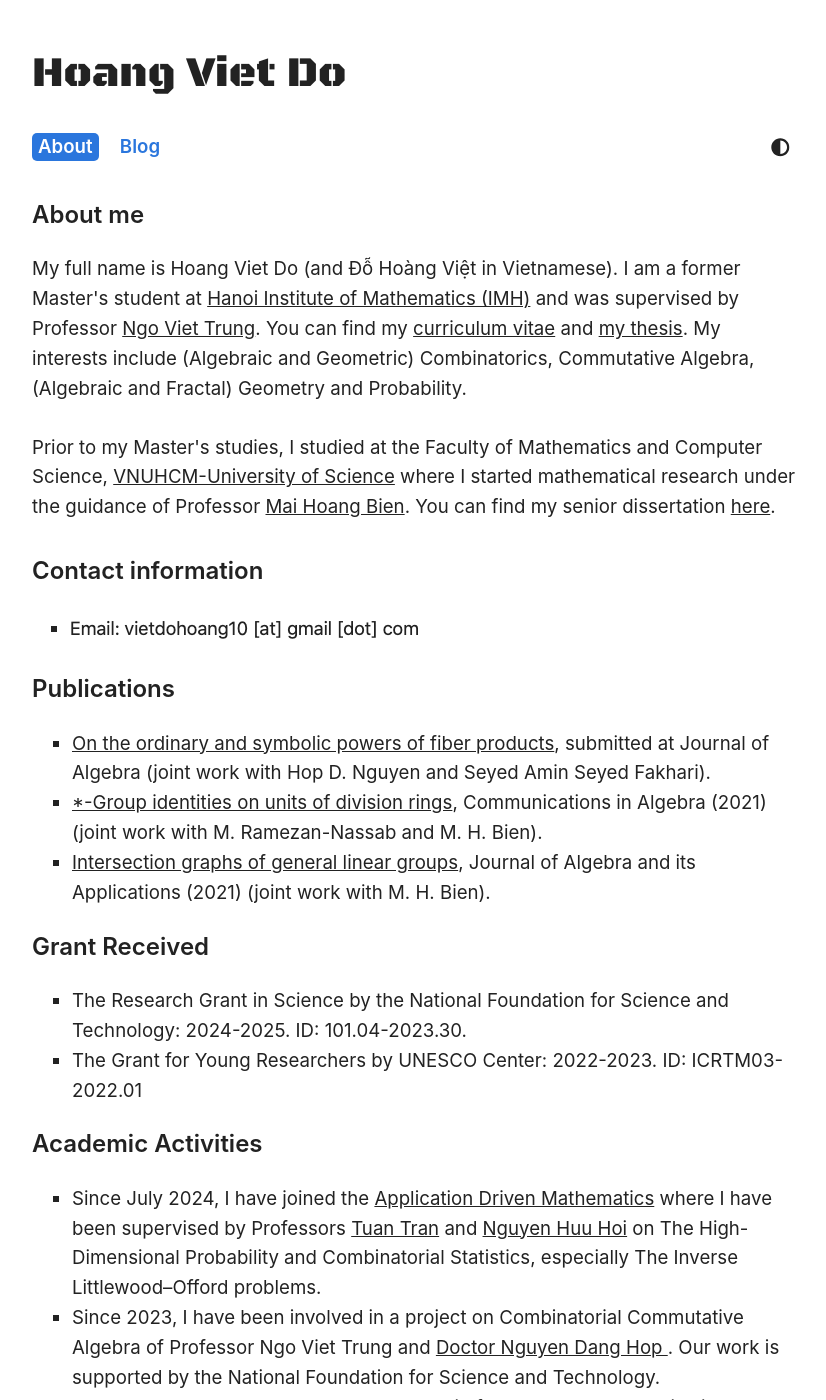
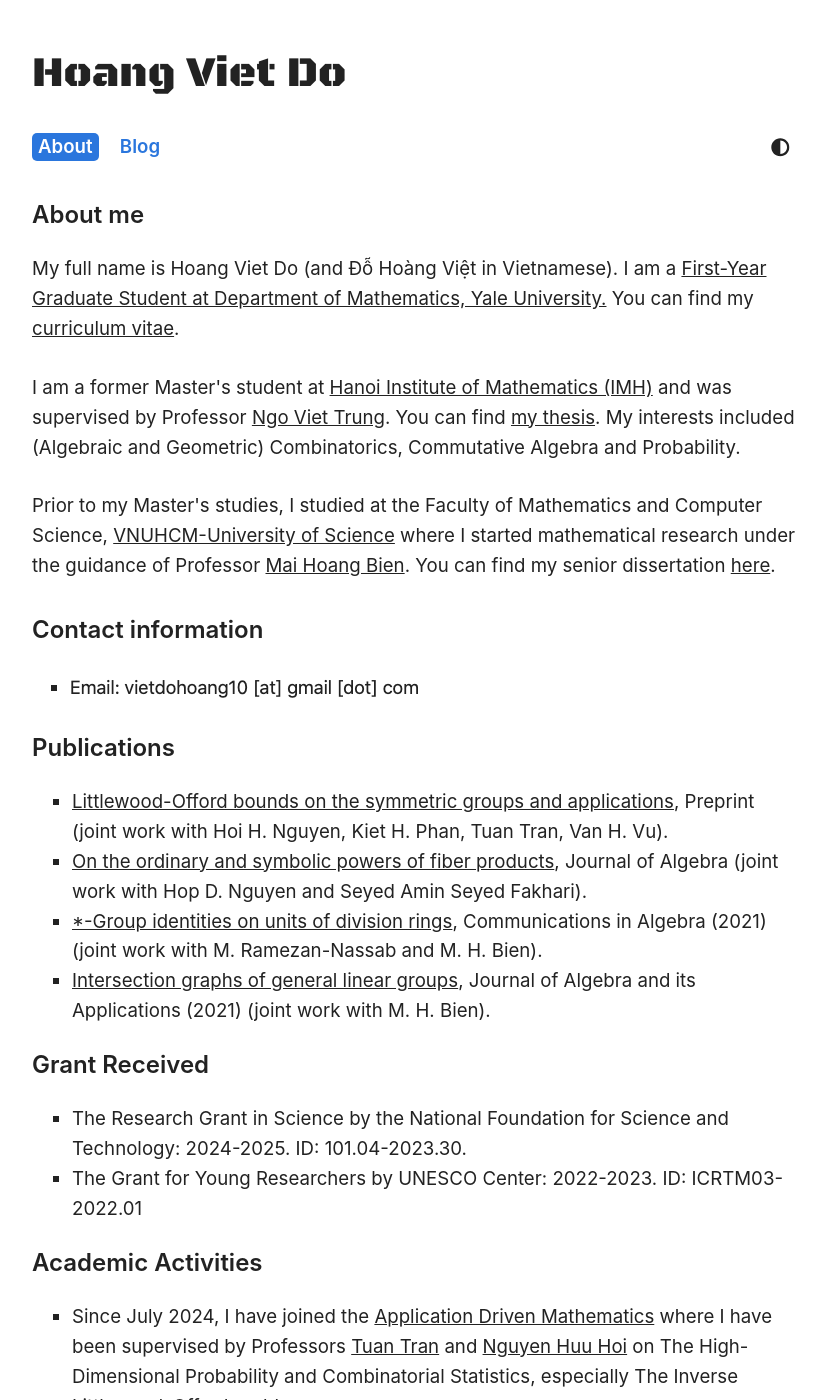
Before and after one commit to hvietdo/hvietdo.github.io, a Jekyll site: the page built from index.html, in a window 1280 px wide and 1400 px high. Shown: the whole window, without its empty margins (224-1050 px from the left). Built offline with Jekyll 4.4.1, drawn with Linux system fonts in a browser that asks for light colours; the list of posts is cut into pages by our own code; comment, search, counter and statistics services are not loaded.

Commit message:
“1-1-2026”

```diff
--- a/index.html
+++ b/index.html
@@ -9,7 +9,9 @@ clipboard: true
     About me
 </h2>
 <p>
-    My full name is Hoang Viet Do (and Đỗ Hoàng Việt in Vietnamese). I am a former Master's student at <a href="http://math.ac.vn/en/trang-chu/gioi-thieu-vien-toan.html" target="_blank" >Hanoi Institute of Mathematics (IMH)</a> and was supervised by Professor <a href="http://math.ac.vn/en/component/staff/?task=getProfile&staffID=64" target="_blank" >Ngo Viet Trung</a>. You can find my <a href="docs/CV.pdf" target="_blank">curriculum vitae</a> and <a href="docs/MasterThesis.pdf" target="_blank">my thesis</a>. My interests include (Algebraic and Geometric) Combinatorics, Commutative Algebra, (Algebraic and Fractal) Geometry and Probability.
+    My full name is Hoang Viet Do (and Đỗ Hoàng Việt in Vietnamese). I am a  <a href="https://math.yale.edu/profile/hoang-viet-do" target="_blank" >First-Year Graduate Student at Department of Mathematics, Yale University.</a> You can find my <a href="docs/CV.pdf" target="_blank">curriculum vitae</a>.
+<p>
+    I am a former Master's student at <a href="http://math.ac.vn/en/trang-chu/gioi-thieu-vien-toan.html" target="_blank" >Hanoi Institute of Mathematics (IMH)</a> and was supervised by Professor <a href="http://math.ac.vn/en/component/staff/?task=getProfile&staffID=64" target="_blank" >Ngo Viet Trung</a>. You can find <a href="docs/MasterThesis.pdf" target="_blank">my thesis</a>. My interests included (Algebraic and Geometric) Combinatorics, Commutative Algebra and Probability.
 <p>
     Prior to my Master's studies, I studied at the Faculty of Mathematics and Computer Science, <a href="https://www.hcmus.edu.vn/" target="_blank" >VNUHCM-University of Science</a> where I started mathematical research under the guidance of Professor <a href="https://en.hcmus.edu.vn/mai-hoang-bien" target="_blank" >Mai Hoang Bien</a>. You can find my senior dissertation <a href="docs/thesis.pdf" target="_blank">here</a>.
 </p>
@@ -21,7 +23,8 @@ clipboard: true
     Publications
 </h2>
     <ul>
-    <li><a href="https://arxiv.org/abs/2409.17551" target="_blank">On the ordinary and symbolic powers of fiber products</a>, submitted at Journal of Algebra (joint work with Hop D. Nguyen and Seyed Amin Seyed Fakhari).</li>
+    <li><a href="https://arxiv.org/abs/2512.21779" target="_blank">Littlewood-Offord bounds on the symmetric groups and applications</a>, Preprint (joint work with Hoi H. Nguyen, Kiet H. Phan, Tuan Tran, Van H. Vu).</li>
+    <li><a href="https://arxiv.org/abs/2409.17551" target="_blank">On the ordinary and symbolic powers of fiber products</a>, Journal of Algebra (joint work with Hop D. Nguyen and Seyed Amin Seyed Fakhari).</li>
     <li><a href="https://doi.org/10.1080/00927872.2021.1887205" target="_blank">*-Group identities on units of division rings</a>, Communications in Algebra (2021) (joint work with M. Ramezan-Nassab and M. H. Bien).</li>
     <li><a href="https://doi.org/10.1142/S0219498821500390" target="_blank">Intersection graphs of general linear groups</a>, Journal of Algebra and its Applications (2021) (joint work with M. H. Bien).</li>
     </ul>
```
Also changed, not shown: 14 other files.
